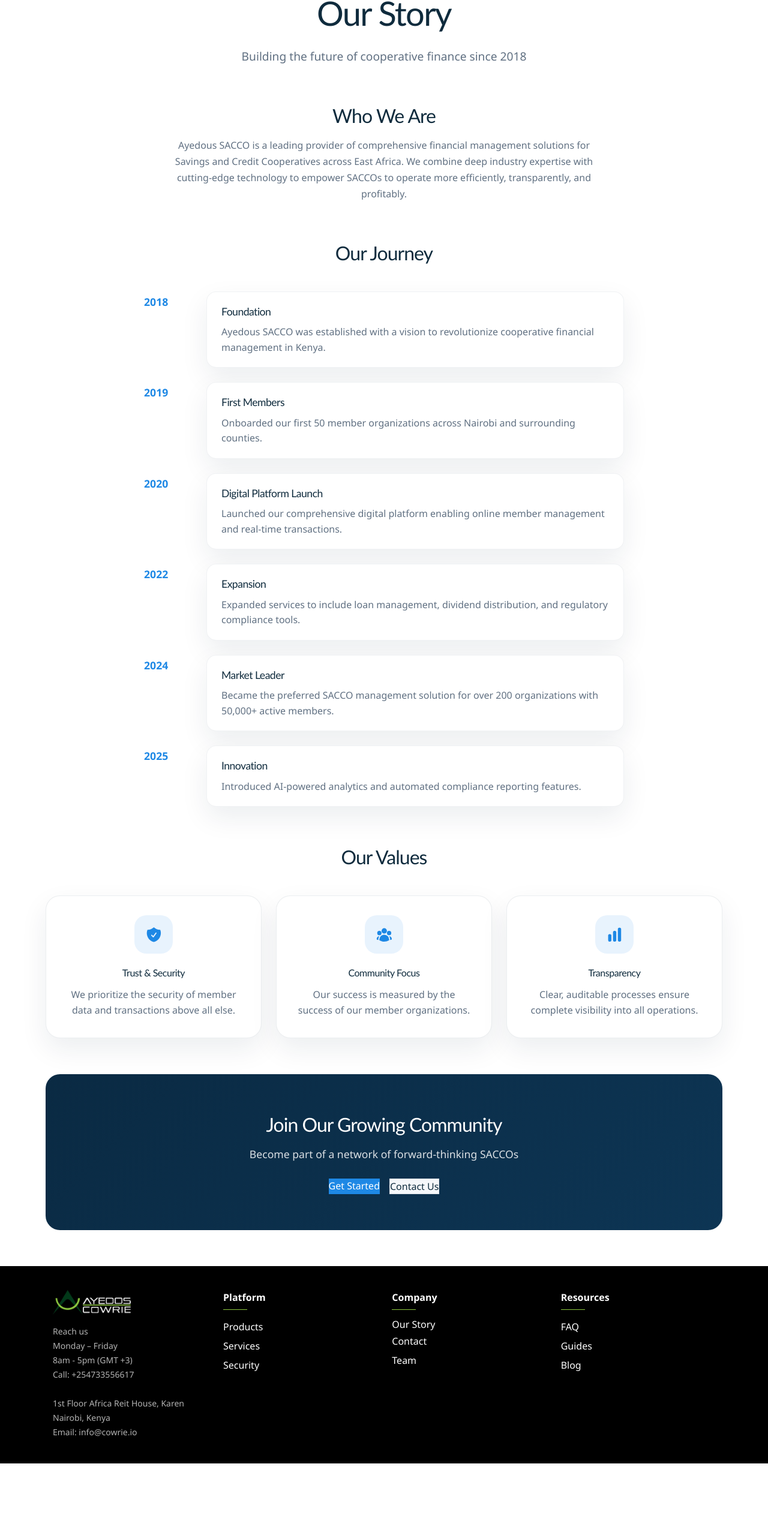
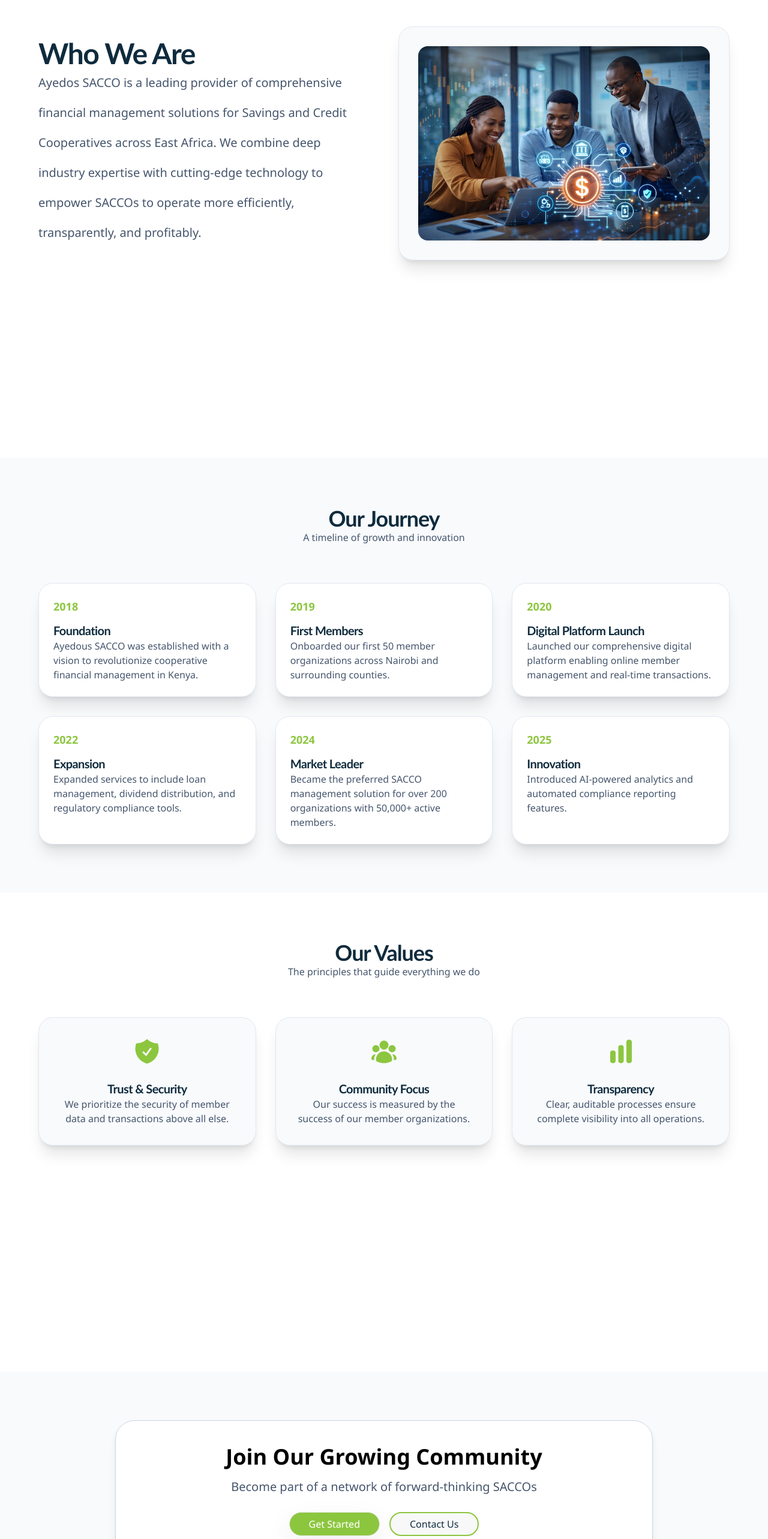
Before and after one commit to Lawrence-AY/Ayedos-sacco, a React (Vite) app: page /our-story in a window 1280 px wide. Shown: the part 224-2790 px from the top of the page at 60% size. Before the commit the page ends 2664 px from the top, so only its background shows below. Built offline with nearby package versions, Linux system fonts and the light colour scheme.

Commit message:
about, our story

```diff
--- a/src/pages/Info/OurStory.jsx
+++ b/src/pages/Info/OurStory.jsx
@@ -1,82 +1,224 @@
-import { HiArrowLeft, HiCalendar, HiUserGroup, HiShieldCheck, HiChartBar } from 'react-icons/hi2'
-import Card from '../../components/ui/Card'
+import {
+  HiArrowLeft,
+  HiCalendar,
+  HiUserGroup,
+  HiShieldCheck,
+  HiChartBar,
+} from "react-icons/hi2";
 
-function OurStory() {
+function OurStory({ onNavigate }) {
+  const navigate = (route) => {
+    if (onNavigate) onNavigate(route);
+  };
+
   const timeline = [
-    { year: '2018', title: 'Foundation', description: 'Ayedous SACCO was established with a vision to revolutionize cooperative financial management in Kenya.' },
-    { year: '2019', title: 'First Members', description: 'Onboarded our first 50 member organizations across Nairobi and surrounding counties.' },
-    { year: '2020', title: 'Digital Platform Launch', description: 'Launched our comprehensive digital platform enabling online member management and real-time transactions.' },
-    { year: '2022', title: 'Expansion', description: 'Expanded services to include loan management, dividend distribution, and regulatory compliance tools.' },
-    { year: '2024', title: 'Market Leader', description: 'Became the preferred SACCO management solution for over 200 organizations with 50,000+ active members.' },
-    { year: '2025', title: 'Innovation', description: 'Introduced AI-powered analytics and automated compliance reporting features.' },
-  ]
+    {
+      year: "2018",
+      title: "Foundation",
+      description:
+        "Ayedous SACCO was established with a vision to revolutionize cooperative financial management in Kenya.",
+    },
+    {
+      year: "2019",
+      title: "First Members",
+      description:
+        "Onboarded our first 50 member organizations across Nairobi and surrounding counties.",
+    },
+    {
+      year: "2020",
+      title: "Digital Platform Launch",
+      description:
+        "Launched our comprehensive digital platform enabling online member management and real-time transactions.",
+    },
+    {
+      year: "2022",
+      title: "Expansion",
+      description:
+        "Expanded services to include loan management, dividend distribution, and regulatory compliance tools.",
+    },
+    {
+      year: "2024",
+      title: "Market Leader",
+      description:
+        "Became the preferred SACCO management solution for over 200 organizations with 50,000+ active members.",
+    },
+    {
+      year: "2025",
+      title: "Innovation",
+      description:
+        "Introduced AI-powered analytics and automated compliance reporting features.",
+    },
+  ];
 
   const values = [
-    { icon: HiShieldCheck, title: 'Trust & Security', description: 'We prioritize the security of member data and transactions above all else.' },
-    { icon: HiUserGroup, title: 'Community Focus', description: 'Our success is measured by the success of our member organizations.' },
-    { icon: HiChartBar, title: 'Transparency', description: 'Clear, auditable processes ensure complete visibility into all operations.' },
-  ]
+    {
+      icon: HiShieldCheck,
+      title: "Trust & Security",
+      description:
+        "We prioritize the security of member data and transactions above all else.",
+    },
+    {
+      icon: HiUserGroup,
+      title: "Community Focus",
+      description:
+        "Our success is measured by the success of our member organizations.",
+    },
+    {
+      icon: HiChartBar,
+      title: "Transparency",
+      description:
+        "Clear, auditable processes ensure complete visibility into all operations.",
+    },
+  ];
 
   return (
-    <div className="info-page-container">
-      <div className="info-hero">
-        <a href="/" className="back-link"><HiArrowLeft /> Back to Home</a>
-        <h1>Our Story</h1>
-        <p>Building the future of cooperative finance since 2018</p>
+    <div className="min-h-screen bg-white text-slate-900">
+      <div className="relative py-8 px-4">
+        <button
+          onClick={() => navigate("/")}
+          className="flex items-center gap-2 text-slate-600 hover:text-slate-900 transition-colors"
+        >
+          <HiArrowLeft className="w-5 h-5" />
+          Home
+        </button>
       </div>
 
-      <section className="info-section">
-        <div className="info-section-header">
-          <h2>Who We Are</h2>
-          <p>Ayedous SACCO is a leading provider of comprehensive financial management solutions for Savings and Credit Cooperatives across East Africa. We combine deep industry expertise with cutting-edge technology to empower SACCOs to operate more efficiently, transparently, and profitably.</p>
+      {/* Who We Are */}
+      <section className="h-screen py-20 px-4 bg-white">
+        <div className="max-w-6xl mx-auto">
+          <div className="grid lg:grid-cols-2 gap-12 items-center">
+            <div>
+              <h1 className="text-4xl md:text-5xl font-bold mb-6 text-slate-900">
+                Who We Are
+              </h1>
+              <p className="text-xl text-slate-600 leading-[2.5]">
+                Ayedos SACCO is a leading provider of comprehensive financial
+                management solutions for Savings and Credit Cooperatives across
+                East Africa. We combine deep industry expertise with
+                cutting-edge technology to empower SACCOs to operate more
+                efficiently, transparently, and profitably.
+              </p>
+            </div>
+            <div className="rounded-3xl border border-slate-200 bg-slate-50 p-8 shadow-xl overflow-hidden">
+              <img
+                src="/story.png"
+                alt="Ayedos SACCO Story"
+                className="w-full h-full object-cover rounded-2xl"
+              />
+            </div>
+          </div>
         </div>
       </section>
 
-      <section className="info-section">
-        <div className="info-section-header">
-          <h2>Our Journey</h2>
-        </div>
-        <div className="timeline">
-          {timeline.map((item, index) => (
-            <div key={index} className="timeline-item">
-              <div className="timeline-year">{item.year}</div>
-              <div className="timeline-content">
-                <h3>{item.title}</h3>
-                <p>{item.description}</p>
+      {/* Our Journey */}
+      <section className="py-20 px-4 bg-slate-50">
+        <div className="max-w-6xl mx-auto">
+          <div className="text-center mb-16">
+            <h2 className="text-3xl md:text-4xl font-bold text-slate-900">
+              Our Journey
+            </h2>
+            <p className="text-slate-600 mt-4">
+              A timeline of growth and innovation
+            </p>
+          </div>
+
+          <div className="grid gap-8 md:grid-cols-2 lg:grid-cols-3">
+            {timeline.map((item, index) => (
+              <div
+                key={index}
+                className="rounded-3xl border border-slate-200 bg-white p-6 shadow-xl transition hover:-translate-y-1"
+              >
+                <div
+                  className="font-bold text-lg mb-3"
+                  style={{ color: "var(--color-accent)" }}
+                >
+                  {item.year}
+                </div>
+                <h3 className="text-xl font-semibold mb-4 text-slate-900">
+                  {item.title}
+                </h3>
+                <p className="text-slate-600">{item.description}</p>
               </div>
-            </div>
-          ))}
+            ))}
+          </div>
         </div>
       </section>
 
-      <section className="info-section">
-        <div className="info-section-header">
-          <h2>Our Values</h2>
-        </div>
-        <div className="values-grid">
-          {values.map((value, index) => {
-            const Icon = value.icon
-            return (
-              <Card key={index} className="value-card">
-                <div className="value-icon"><Icon /></div>
-                <h3>{value.title}</h3>
-                <p>{value.description}</p>
-              </Card>
-            )
-          })}
+      {/* Our Values */}
+      <section className="h-screen py-20 px-4 bg-white">
+        <div className="max-w-6xl mx-auto">
+          <div className="text-center mb-16">
+            <h2 className="text-3xl md:text-4xl font-bold text-slate-900">
+              Our Values
+            </h2>
+            <p className="text-slate-600 mt-4">
+              The principles that guide everything we do
+            </p>
+          </div>
+
+          <div className="grid gap-8 md:grid-cols-3">
+            {values.map((value, index) => {
+              const Icon = value.icon;
+              return (
+                <div
+                  key={index}
+                  className="rounded-3xl border border-slate-200 bg-slate-50 p-8 shadow-xl transition hover:-translate-y-1 text-center"
+                >
+                  <div
+                    className="mb-6"
+                    style={{ color: "var(--color-accent)" }}
+                  >
+                    <Icon className="w-12 h-12 mx-auto" />
+                  </div>
+                  <h3 className="text-xl font-semibold mb-4 text-slate-900">
+                    {value.title}
+                  </h3>
+                  <p className="text-slate-600">{value.description}</p>
+                </div>
+              );
+            })}
+          </div>
         </div>
       </section>
 
-      <section className="info-cta">
-        <h2>Join Our Growing Community</h2>
-        <p>Become part of a network of forward-thinking SACCOs</p>
-        <div className="cta-buttons">
-          <a href="/register" className="btn-primary">Get Started</a>
-          <a href="/contact" className="btn-secondary">Contact Us</a>
+      {/* CTA */}
+      <section className="h-screen py-20 px-4 bg-slate-50 ">
+        <div className="max-w-4xl mx-auto text-center rounded-[2rem] border border-slate-300 bg-white p-10 shadow-lg">
+          <div className="text-3xl md:text-4xl font-bold mb-4 text-black ">
+            Join Our Growing Community
+          </div>
+          <div className="text-xl text-slate-600 mb-7">
+            Become part of a network of forward-thinking SACCOs
+          </div>
+          <div className="flex flex-col sm:flex-row gap-4 justify-center">
+            <button
+              onClick={() => navigate("register")}
+              className="btn text-white transition-transform duration-300 hover:-translate-y-1 shadow-lg px-8 py-3 rounded-full"
+              style={{
+                backgroundColor: "var(--color-accent)",
+                boxShadow: "var(--shadow-soft)",
+              }}
+              onMouseEnter={(e) => (e.target.style.opacity = "0.9")}
+              onMouseLeave={(e) => (e.target.style.opacity = "1")}
+            >
+              Get Started
+            </button>
+            <button
+              onClick={() => navigate("contact")}
+              className="btn transition-transform duration-300 hover:-translate-y-1 px-8 py-3 rounded-full"
+              style={{
+                borderColor: "var(--color-accent)",
+                color: "var(--color-text)",
+                borderWidth: "2px",
+              }}
+            >
+              Contact Us
+            </button>
+          </div>
         </div>
       </section>
     </div>
-  )
+  );
 }
 
-export default OurStory
+export default OurStory;
--- a/src/styles/theme.css
+++ b/src/styles/theme.css
@@ -2,9 +2,9 @@
 @import "tailwindcss";
 @plugin "daisyui";
 :root {
-  --color-primary: #0a2a43;
-  --color-secondary: #1e88e5;
-  --color-accent: #00a86b;
+  --color-primary: #003a16;
+  --color-secondary: #828385;
+  --color-accent: #8cc63f;
   --color-background: #f5f7fa;
   --color-text: #0f2b3d;
   --color-muted: #607082;
@@ -14,3 +14,17 @@
   --font-body: Aptos, "Segoe UI Variable", "Segoe UI", Tahoma, sans-serif;
   --font-heading: Aptos Display, Aptos, "Trebuchet MS", sans-serif;
 }
+
+@layer theme {
+  :where(:root) {
+    color-scheme: light;
+  }
+
+  @supports (color: hsl(from var(--color-primary) h s l)) {
+    :where(:root) {
+      --primary: hsl(from var(--color-primary) h s l);
+      --secondary: hsl(from var(--color-secondary) h s l);
+      --accent: hsl(from var(--color-accent) h s l);
+    }
+  }
+}
```
Also changed, not shown: src/components/layout/Navbar.jsx (+126 -124 lines), public/story.png (added).
